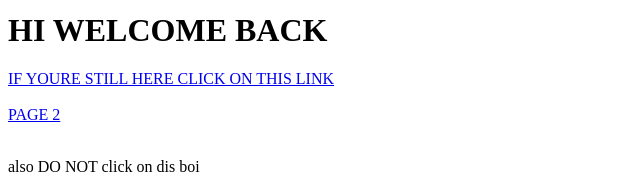
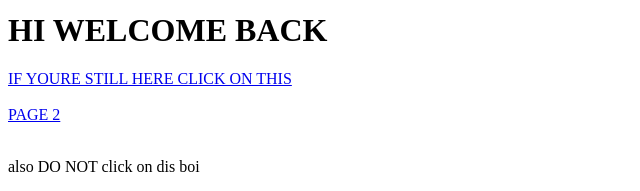
Before and after one commit to ILLYVANILLY/HHHHHHTML, a plain HTML site: page index.html in a window 1280 px wide. Shown: the part 762-953 px from the top of the page, 0-640 px from the left. Drawn offline with Linux system fonts and the light colour scheme.

Commit message:
2nd version

```diff
--- a/index.html
+++ b/index.html
@@ -34,7 +34,7 @@
 
     <h1>HI WELCOME BACK</h1>
     <a href="https://www.youtube.com/watch?v=dQw4w9WgXcQ" target=_blank title="do it">
-        IF YOURE STILL HERE CLICK ON THIS LINK
+        IF YOURE STILL HERE CLICK ON THIS
     </a>
     <br>
     <br>
```
